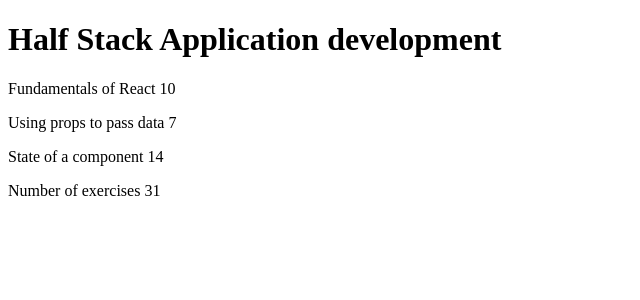
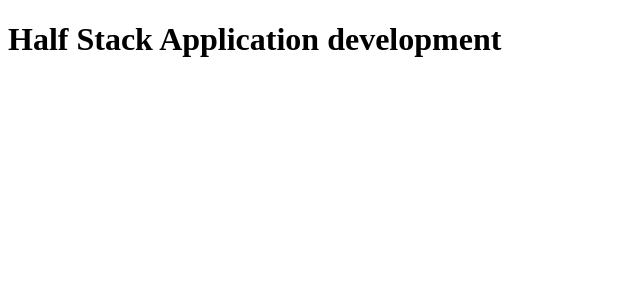
Before and after one commit to nickcrosby/part1, a React (Create React App) app: page / in a window 1280 px wide. Shown: the top 300 px of the page, without its empty margins (0-640 px from the left). Built offline with nearby package versions, Linux system fonts and the light colour scheme.

Commit message:
Exercise 1.3-1.5

```diff
--- a/src/index.js
+++ b/src/index.js
@@ -83,30 +83,43 @@
 const tSquared = tArray.map(p => p * p)
 // tSquared is now [1, 4, 9]
 
+// header for rendering course name
+const Header = (props) => {
+  console.log(props)
+  return <h1>{props.course.name}</h1>
+}
+
+// content for rendering the parts of the course
+const Content = (props) => {
+  console.log(props)
+  return <p>{props.name}</p>
+}
+
 const App = () => {
   // you can define a constant within a constant that can be used in the return function
-  const course = 'Half Stack Application development'
-  const part1 = 'Fundamentals of React'
-  const exercises1 = 10
-  const part2 = 'Using props to pass data'
-  const exercises2 = 7
-  const part3 = 'State of a component'
-  const exercises3 = 14
+  const course = {
+    name: 'Half Stack Application development',
+    parts: [
+      {
+        name: 'Fundamentals of React',
+        exercises: 10
+      },
+      {
+        name: 'Using props to pass data',
+        exercises: 7
+      },
+      {
+        name: 'State of a component',
+        exercises: 14
+      }
+    ]
+  }
 
   return (
     // all elements must be wrapped by at least one pair of div tags or empty tags
     <div>
-      <h1>{course}</h1>
-      <p>
-        {part1} {exercises1}
-      </p>
-      <p>
-        {part2} {exercises2}
-      </p>
-      <p>
-        {part3} {exercises3}
-      </p>
-      <p>Number of exercises {exercises1 + exercises2 + exercises3}</p>
+      <Header course={course} />
+      <Content parts={course.parts} />
     </div>
   )
 }
```
